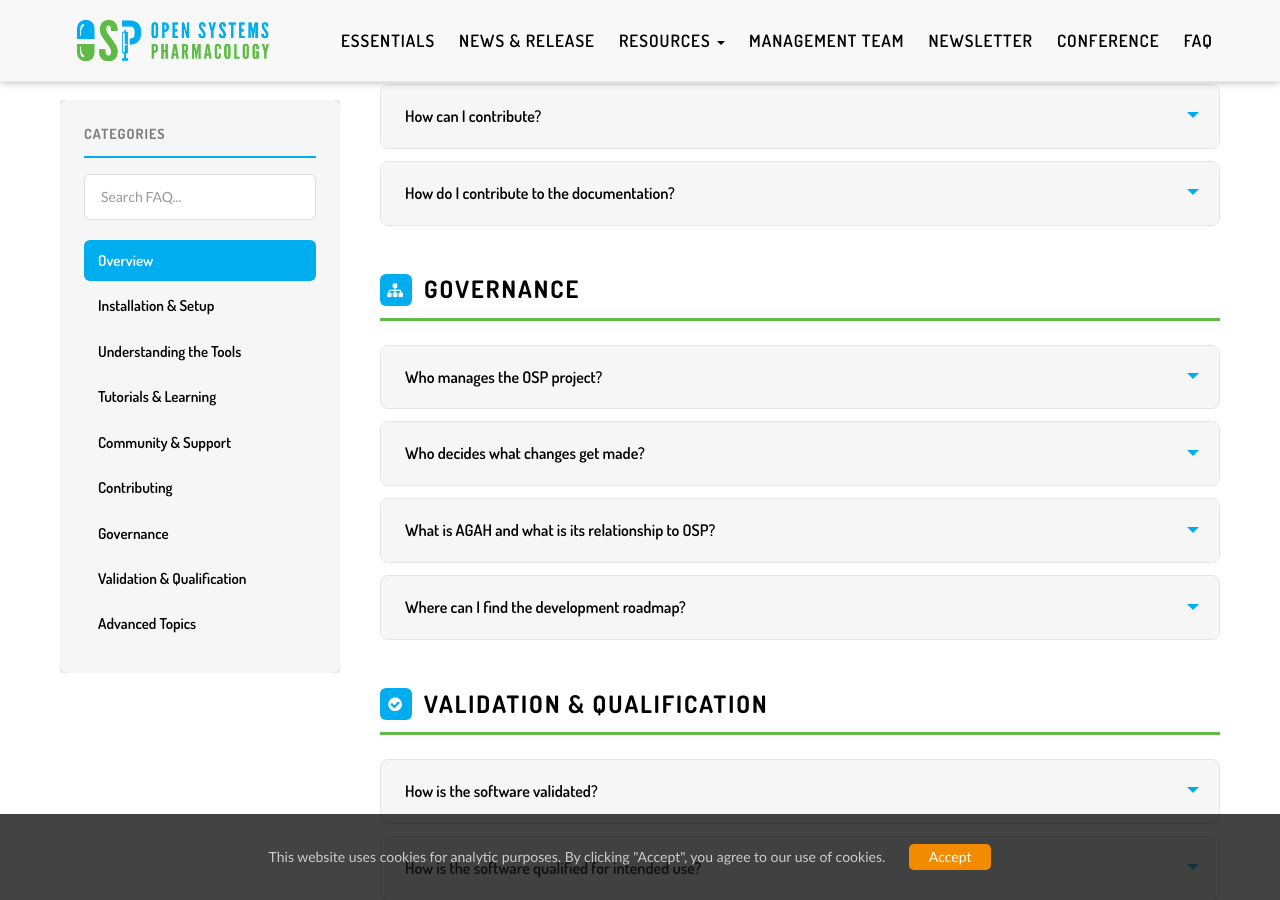
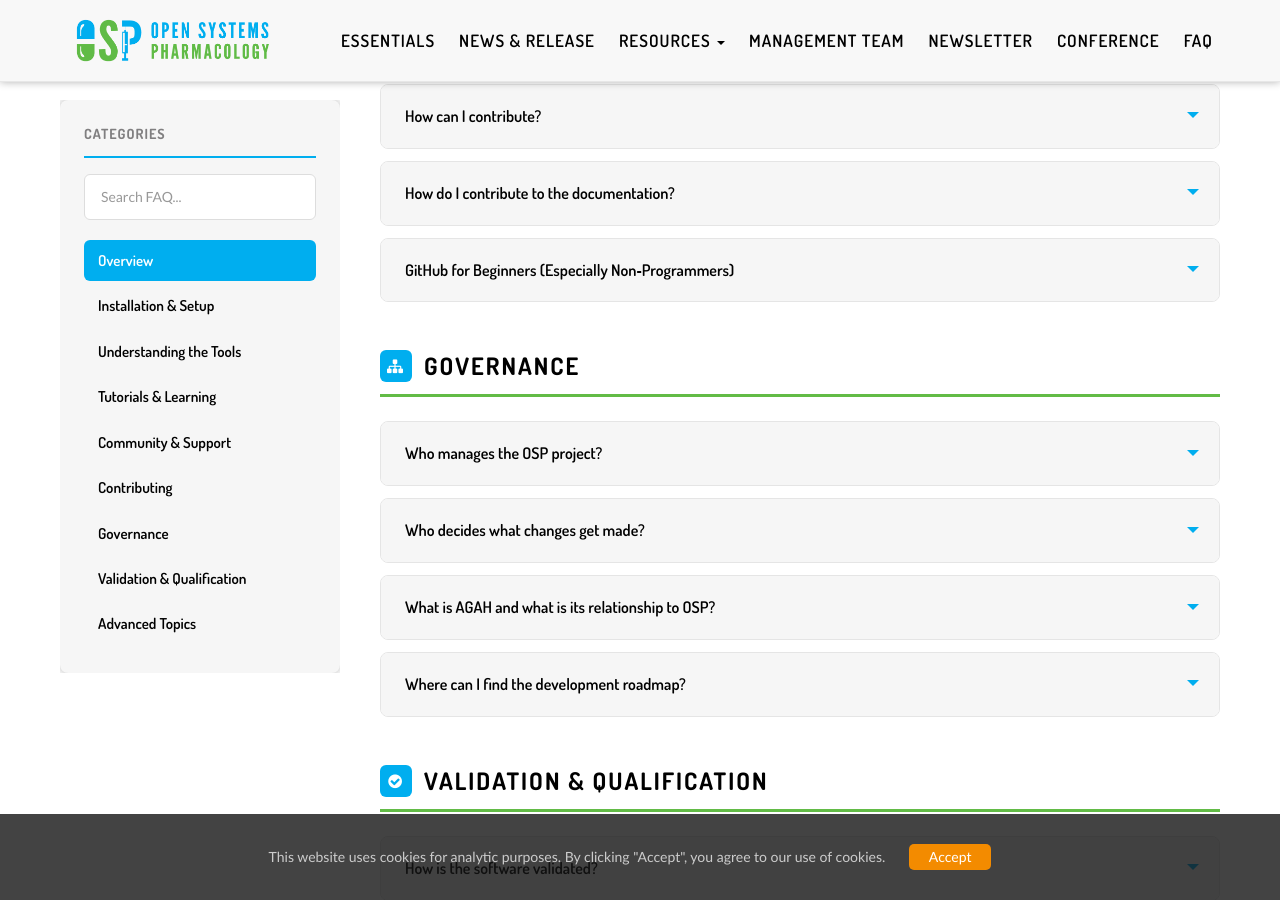
Before and after one commit to Open-Systems-Pharmacology/open-systems-pharmacology.github.io, a Jekyll site: the page built from faq.md, in a window 1280 px wide and 900 px high, scrolled down 2790 px. Built offline with Jekyll 4.4.1, drawn with Linux system fonts in a browser that asks for light colours; part of the change alters nothing that is shown.

Commit message:
Fixes #152 Add "Working with GitHub" section in the FAQ

```diff
--- a/_includes/faq.md
+++ b/_includes/faq.md
@@ -218,6 +218,72 @@ For adding entirely new content, open an issue in the docs repository first to d
 
 Full contribution guide: [docs.open-systems-pharmacology.org/how-to-contribute](https://docs.open-systems-pharmacology.org/how-to-contribute)
 
+### GitHub for Beginners (Especially Non‑Programmers)
+
+GitHub can be used without being a programmer - think of it as a place to **store, organize, collaborate on, and publish files** (documents, notes, designs, datasets, etc.), with a clear history of changes.
+
+- Essentials (Start Here)
+  - What is GitHub, in plain language?
+    - GitHub is a website where people and teams keep files in **repositories** (folders/projects), track changes over time, and collaborate (comments, reviews, suggestions).
+  - What should I learn first?
+    - Start with a hands-on “Hello World” walkthrough, then learn the basic collaboration workflow used across GitHub.
+    - Essentials: **Hello World Example**
+      https://docs.github.com/en/get-started/start-your-journey/hello-world
+    - Bit more details: **GitHub flow** (the usual “branch → change → pull request → review → merge” pattern)
+      https://docs.github.com/en/get-started/using-github/github-flow
+  - What do “issues” and “pull requests” mean? (Non-programmer translation)
+    - **Issue**: a task, question, or idea thread (like a to-do item with discussion).
+    - **Pull request (PR)**: “I made changes; please review and add them.” It’s a review + approval step before changes become official.
+
+- Mastering Markdown (Writing on GitHub)
+  - Do I need to learn Markdown?
+    - If you write README files, documentation, **qualification reports**, notes, or project pages on GitHub: yes - Markdown is the easiest way to format text (headings, lists, links, checklists).
+    - **Basic writing and formatting syntax**
+      https://docs.github.com/en/get-started/writing-on-github/getting-started-with-writing-and-formatting-on-github/basic-writing-and-formatting-syntax
+  - What “advanced formatting” is worth knowing?
+    - Once you know the basics, you can level up your documents with tables, callouts, and other formatting tools.
+    - **Working with advanced formatting**
+      https://docs.github.com/en/get-started/writing-on-github/working-with-advanced-formatting
+    - **Organizing information with tables**
+      https://docs.github.com/en/get-started/writing-on-github/working-with-advanced-formatting/organizing-information-with-tables
+    - Optional deep dives:
+      - **Writing mathematical expressions**
+        https://docs.github.com/en/get-started/writing-on-github/working-with-advanced-formatting/writing-mathematical-expressions
+      - **Creating diagrams**
+        https://docs.github.com/en/get-started/writing-on-github/working-with-advanced-formatting/creating-diagrams
+
+- “No Command Line” Option: GitHub Desktop
+  - Can I use GitHub without the command line?
+    - Yes. **GitHub Desktop** is a beginner-friendly app for working with repositories using buttons and menus (clone, commit, push, pull, branch).
+    - **Getting started with GitHub Desktop**
+      https://docs.github.com/en/desktop/overview/getting-started-with-github-desktop
+    - **All GitHub Desktop documentation topics**
+      https://docs.github.com/en/desktop
+
+- Releases (Sharing Downloadable Versions)
+  - What is a “release” and why would I use it?
+    - A **release** is a published snapshot of a repository—useful for sharing a “version” people can download (documents, templates, packaged files, etc.). Releases are often paired with tags like `v1.0`.
+    - **Managing releases in a repository**
+      https://docs.github.com/en/repositories/releasing-projects-on-github/managing-releases-in-a-repository
+
+- Optional: Video Tutorials
+  - If you prefer learning by watching:
+    - **"GitHub for Beginners" (GitHub’s channel playlist/video)**
+      https://www.youtube.com/watch?v=-RZ03WHqkaY&list=PL0lo9MOBetEFcp4SCWinBdpml9B2U25-f&index=3
+    - **How to Use GitHub Desktop | Beginner’s Step-by-Step GitHub GUI Tutorial**
+      https://www.youtube.com/watch?v=AYJQi6TyPyU
+    - **GitHub Tutorial for Beginners**
+      https://www.youtube.com/watch?v=v5gnvDUWqFM
+    - **How to Use Git & GitHub Desktop Tutorial for Beginners**
+      https://www.youtube.com/watch?v=MaqVvXv6zrU
+
+- Quick “What should I do next?” Path (Recommended)
+  - Do **Hello World** (learn the basic buttons and concepts).
+  - Learn **GitHub Flow** (how collaboration is organized).
+  - Learn **Markdown basics** (so your pages look clean and readable).
+  - If you don’t want a terminal, install and use **GitHub Desktop**.
+  - When you have something shareable, learn **Releases**.
+
 ---
 
 ## 7. Governance
```
